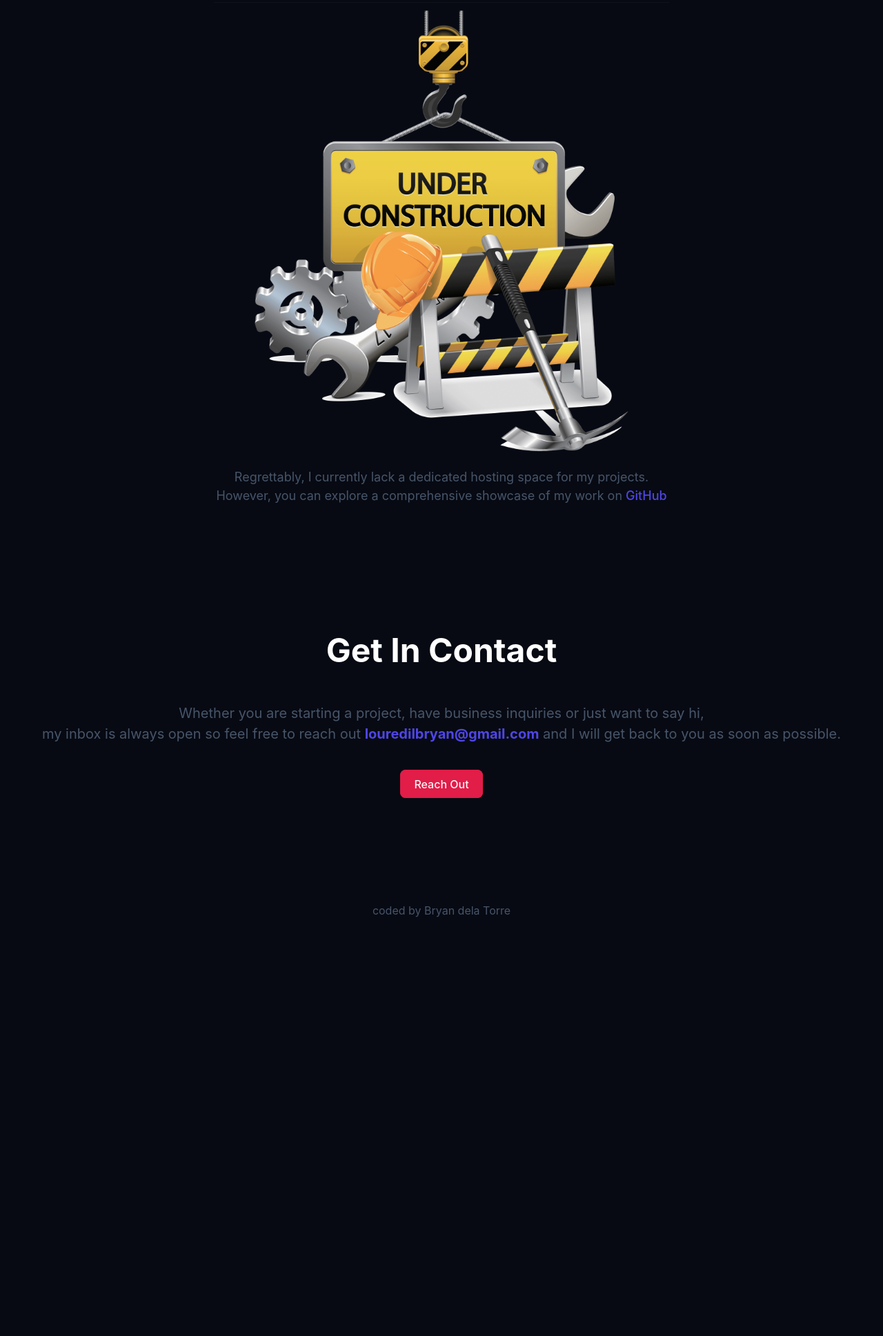
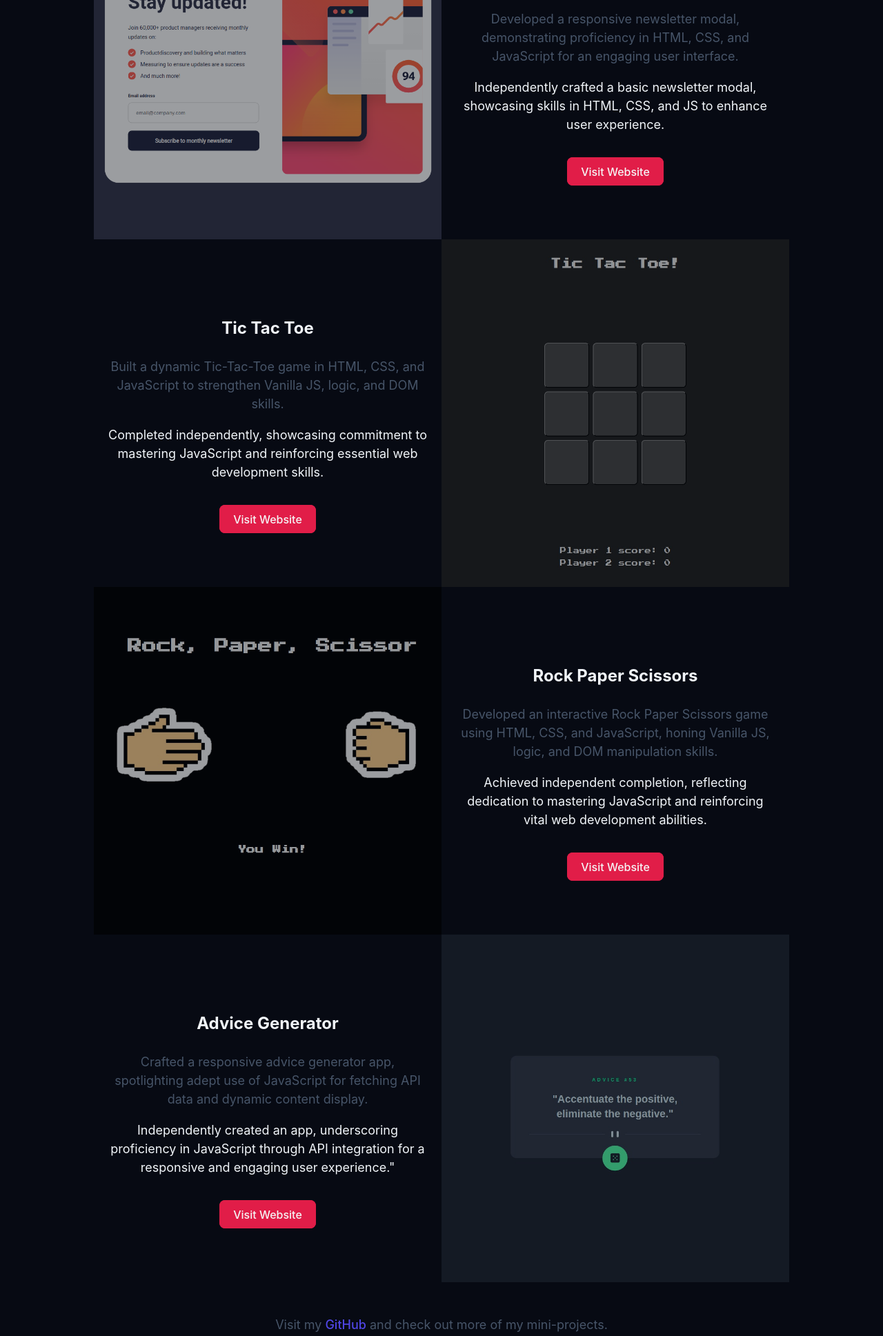
Before and after one commit to lrdl0904/Portfolio, a website built with Vite: page index.html in a window 1280 px wide. Shown: the part 3227-5164 px from the top of the page at 69% size. Before the commit the page ends 4559 px from the top, so only its background shows below. Built offline with nearby package versions, Linux system fonts and the light colour scheme.

Commit message:
finished product

```diff
--- a/index.html
+++ b/index.html
@@ -26,7 +26,7 @@
               xmlns="http://www.w3.org/2000/svg"
               viewBox="0 0 24 24"
               fill="currentColor"
-              id="light-mode"
+              class="light-mode"
             >
               <path
                 d="M12 2.25a.75.75 0 01.75.75v2.25a.75.75 0 01-1.5 0V3a.75.75 0 01.75-.75zM7.5 12a4.5 4.5 0 119 0 4.5 4.5 0 01-9 0zM18.894 6.166a.75.75 0 00-1.06-1.06l-1.591 1.59a.75.75 0 101.06 1.061l1.591-1.59zM21.75 12a.75.75 0 01-.75.75h-2.25a.75.75 0 010-1.5H21a.75.75 0 01.75.75zM17.834 18.894a.75.75 0 001.06-1.06l-1.59-1.591a.75.75 0 10-1.061 1.06l1.59 1.591zM12 18a.75.75 0 01.75.75V21a.75.75 0 01-1.5 0v-2.25A.75.75 0 0112 18zM7.758 17.303a.75.75 0 00-1.061-1.06l-1.591 1.59a.75.75 0 001.06 1.061l1.591-1.59zM6 12a.75.75 0 01-.75.75H3a.75.75 0 010-1.5h2.25A.75.75 0 016 12zM6.697 7.757a.75.75 0 001.06-1.06l-1.59-1.591a.75.75 0 00-1.061 1.06l1.59 1.591z"
@@ -43,7 +43,7 @@
               xmlns="http://www.w3.org/2000/svg"
               viewBox="0 0 24 24"
               fill="currentColor"
-              id="light-mode"
+              class="light-mode"
             >
               <path
                 d="M12 2.25a.75.75 0 01.75.75v2.25a.75.75 0 01-1.5 0V3a.75.75 0 01.75-.75zM7.5 12a4.5 4.5 0 119 0 4.5 4.5 0 01-9 0zM18.894 6.166a.75.75 0 00-1.06-1.06l-1.591 1.59a.75.75 0 101.06 1.061l1.591-1.59zM21.75 12a.75.75 0 01-.75.75h-2.25a.75.75 0 010-1.5H21a.75.75 0 01.75.75zM17.834 18.894a.75.75 0 001.06-1.06l-1.59-1.591a.75.75 0 10-1.061 1.06l1.59 1.591zM12 18a.75.75 0 01.75.75V21a.75.75 0 01-1.5 0v-2.25A.75.75 0 0112 18zM7.758 17.303a.75.75 0 00-1.061-1.06l-1.591 1.59a.75.75 0 001.06 1.061l1.591-1.59zM6 12a.75.75 0 01-.75.75H3a.75.75 0 010-1.5h2.25A.75.75 0 016 12zM6.697 7.757a.75.75 0 001.06-1.06l-1.59-1.591a.75.75 0 00-1.061 1.06l1.59 1.591z"
@@ -163,19 +163,110 @@
           </div>
         </section>
         <section class="projects__container" id="projects">
-          <h2 class="projects__title">Projects</h2>
+          <h2 class="projects__title">Mini-Projects</h2>
           <p class="projects__subtitle">
             Passionate about turning free time into a playground for
             learning!<br />
             Check out these internet-powered projects that added some serious
             flair to my skill set.
           </p>
-          <img src="/public/under-construction.png" alt="under-construction" />
+          <div class="project__divider project__one">
+            <img src="/public/newsletter.png" alt="newsletter" />
+            <div class="project__content">
+              <h3 class="project__name">Newsletter</h3>
+              <p class="description__one">
+                Developed a responsive newsletter modal, demonstrating
+                proficiency in HTML, CSS, and JavaScript for an engaging user
+                interface.
+              </p>
+              <p class="description__two">
+                Independently crafted a basic newsletter modal, showcasing
+                skills in HTML, CSS, and JS to enhance user experience.
+              </p>
+              <br />
+              <a
+                href="https://lrdl0904.github.io/newsletter/"
+                target="_blank"
+                class="reach-out"
+                >Visit Website</a
+              >
+            </div>
+          </div>
+          <div class="project__divider project__two">
+            <img src="/public/tic-tac-toe-img.jpg" alt="tic-tac-toe" />
+            <div class="project__content">
+              <h3 class="project__name">Tic Tac Toe</h3>
+              <p class="description__one">
+                Built a dynamic Tic-Tac-Toe game in HTML, CSS, and JavaScript to
+                strengthen Vanilla JS, logic, and DOM skills.
+              </p>
+              <p class="description__two">
+                Completed independently, showcasing commitment to mastering
+                JavaScript and reinforcing essential web development skills.
+              </p>
+              <br />
+              <a
+                href="https://lrdl0904.github.io/tic-tac-toe/"
+                target="_blank"
+                class="reach-out"
+                >Visit Website</a
+              >
+            </div>
+          </div>
+          <div class="project__divider project__three">
+            <img
+              src="/public/rock-paper-scissors.jpg"
+              alt="rock-paper-scissors"
+            />
+
+            <div class="project__content">
+              <h3 class="project__name">Rock Paper Scissors</h3>
+              <p class="description__one">
+                Developed an interactive Rock Paper Scissors game using HTML,
+                CSS, and JavaScript, honing Vanilla JS, logic, and DOM
+                manipulation skills.
+              </p>
+              <p class="description__two">
+                Achieved independent completion, reflecting dedication to
+                mastering JavaScript and reinforcing vital web development
+                abilities.
+              </p>
+              <br />
+              <a
+                href="https://lrdl0904.github.io/rockpaperscissors/"
+                target="_blank"
+                class="reach-out"
+                >Visit Website</a
+              >
+            </div>
+          </div>
+          <div class="project__divider project__four">
+            <img src="/public/advice.jpg" alt="advice" />
+            <div class="project__content">
+              <h3 class="project__name">Advice Generator</h3>
+              <p class="description__one">
+                Crafted a responsive advice generator app, spotlighting adept
+                use of JavaScript for fetching API data and dynamic content
+                display.
+              </p>
+              <p class="description__two">
+                Independently created an app, underscoring proficiency in
+                JavaScript through API integration for a responsive and engaging
+                user experience."
+              </p>
+              <br />
+              <a
+                href="https://lrdl0904.github.io/life-advices/"
+                target="_blank"
+                class="reach-out"
+                >Visit Website</a
+              >
+            </div>
+          </div>
           <p class="projects__description">
-            Regrettably, I currently lack a dedicated hosting space for my
-            projects. <br />However, you can explore a comprehensive showcase of
-            my work on
-            <a href="https://github.com/lrdl0904" target="_blank">GitHub</a>
+            Visit my
+            <a href="https://github.com/lrdl0904" target="_blank">GitHub</a> and
+            check out more of my mini-projects.
           </p>
         </section>
         <section class="contact__container" id="contact">
--- a/main.js
+++ b/main.js
@@ -9,6 +9,7 @@ const year = document.querySelector(".journey__year");
 const compDescription = document.getElementById("first__part");
 const myDescription = document.getElementById("second__part");
 const allHeadings = document.querySelectorAll("h2");
+const lightMode = document.querySelectorAll(".light-mode");
 
 ionos.addEventListener("click", function () {
   img.src = `ionos.png`;
@@ -57,7 +58,8 @@ document.getElementById("accenture-btn").addEventListener("click", function () {
 
 let isLightMode = false;
 
-document.getElementById("light-mode").addEventListener("click", function () {
+lightMode.forEach(function (button) {
+  button.addEventListener("click", function () {
     if (isLightMode === false) {
       isLightMode = true;
       document.documentElement.style.backgroundColor = "#f1f5f9";
@@ -79,6 +81,7 @@ document.getElementById("light-mode").addEventListener("click", function () {
           img.src = `accenture-logo.svg`;
           year.textContent = "2018";
         });
+      updateColors();
     } else {
       isLightMode = false;
       document.documentElement.style.backgroundColor = "#070a13";
@@ -99,7 +102,9 @@ document.getElementById("light-mode").addEventListener("click", function () {
           img.src = `acn-logo.png`;
           year.textContent = "2018";
         });
+      updateColorsBack();
     }
+  });
 });
 
 document.getElementById("burger-icon").addEventListener("click", function () {
@@ -123,3 +128,23 @@ document
     document.querySelector(".hero__container").classList.remove("hidden");
     document.querySelector(".about__container").style = "display:flex";
   });
+
+const descriptionTwo = document.querySelectorAll(".description__two");
+const projectName = document.querySelectorAll(".project__name");
+
+const updateColors = function () {
+  descriptionTwo.forEach(function (description) {
+    description.style.color = "#1e293b";
+  });
+  projectName.forEach(function (description) {
+    description.style.color = "#1e293b";
+  });
+};
+const updateColorsBack = function () {
+  descriptionTwo.forEach(function (description) {
+    description.style.color = "#f1f5f9";
+  });
+  projectName.forEach(function (description) {
+    description.style.color = "#f1f5f9";
+  });
+};
--- a/style.css
+++ b/style.css
@@ -137,6 +137,35 @@ h2 {
   text-align: center;
   flex-direction: column;
   overflow-x: hidden;
+}
+
+.project__divider {
+  display: flex;
+  flex-direction: column;
+  text-align: center;
+  align-items: center;
+  margin-bottom: 5rem;
+}
+
+.project__divider img {
+  opacity: 0.6;
+}
+.project__divider img:hover {
+  opacity: 1;
+}
+
+.project__content {
+  width: 90%;
+}
+.project__content h3 {
+  color: #f1f5f9;
+}
+.description__one {
+  font-size: 1rem;
+}
+.description__two {
+  font-size: 1rem;
+  color: #f1f5f9;
 }
 
 .mobile-view__nav a {
@@ -374,6 +403,7 @@ hr {
 
 .projects__description {
   font-size: 0.75rem;
+  margin-top: -2em;
 }
 .projects__description a {
   font-size: 0.75rem;
@@ -412,6 +442,7 @@ footer {
   .container {
     max-width: 455px;
   }
+
   nav a {
     text-decoration: none;
     padding: 10px 20px;
@@ -547,6 +578,34 @@ footer {
   .container {
     max-width: 620px;
   }
+  .project__divider {
+    margin-bottom: 0;
+  }
+  .project__one {
+    flex-direction: row;
+  }
+  .project__two {
+    flex-direction: row-reverse;
+  }
+  .project__three {
+    flex-direction: row;
+  }
+  .project__four {
+    flex-direction: row-reverse;
+  }
+  .project__content {
+    padding: 20px;
+  }
+  .projects__container img {
+    width: 50%;
+  }
+  .description__one {
+    font-size: 0.75rem;
+  }
+  .description__two {
+    font-size: 0.75rem;
+  }
+
   .about__left {
     width: auto;
   }
@@ -573,11 +632,32 @@ footer {
   .container {
     max-width: 758px;
   }
+  .description__one {
+    font-size: 0.875rem;
+  }
+  .description__two {
+    font-size: 0.875rem;
+  }
+  .project__content h3 {
+    font-size: 1.125rem;
+  }
 }
 
 @media (min-width: 1024px) {
   .container {
     max-width: 1004px;
+  }
+  .project__divider img {
+    max-width: 50%;
+  }
+  .description__one {
+    font-size: 1rem;
+  }
+  .description__two {
+    font-size: 1rem;
+  }
+  .project__content h3 {
+    font-size: 1.25rem;
   }
   .hero__img {
     width: 10rem;
@@ -662,6 +742,15 @@ footer {
   .container {
     max-width: 1260px;
   }
+  .description__one {
+    font-size: 1.125rem;
+  }
+  .description__two {
+    font-size: 1.125rem;
+  }
+  .project__content h3 {
+    font-size: 1.5rem;
+  }
   .hero__subtitle {
     font-size: 2.25rem;
   }
@@ -715,11 +804,18 @@ footer {
   .projects__container img {
     max-width: 660px;
   }
+  .projects__container {
+    width: 80%;
+    margin: 0 auto;
+  }
   .projects__description {
     font-size: 1.125rem;
   }
   .contact__title {
     font-size: 3rem;
+  }
+  .projects__description {
+    margin-top: 3rem;
   }
   .contact__subtitle {
     font-size: 1.25rem;
@@ -733,4 +829,7 @@ footer {
   .journey__description {
     padding: 0 6rem;
   }
+  .projects__container {
+    width: 70%;
+  }
 }
```
Also changed, not shown: public/advice.jpg (added), public/newsletter.png (added), public/rock-paper-scissors.jpg (added), public/tic-tac-toe-img.jpg (added). Lines whose indentation alone changed are shown as unchanged.
